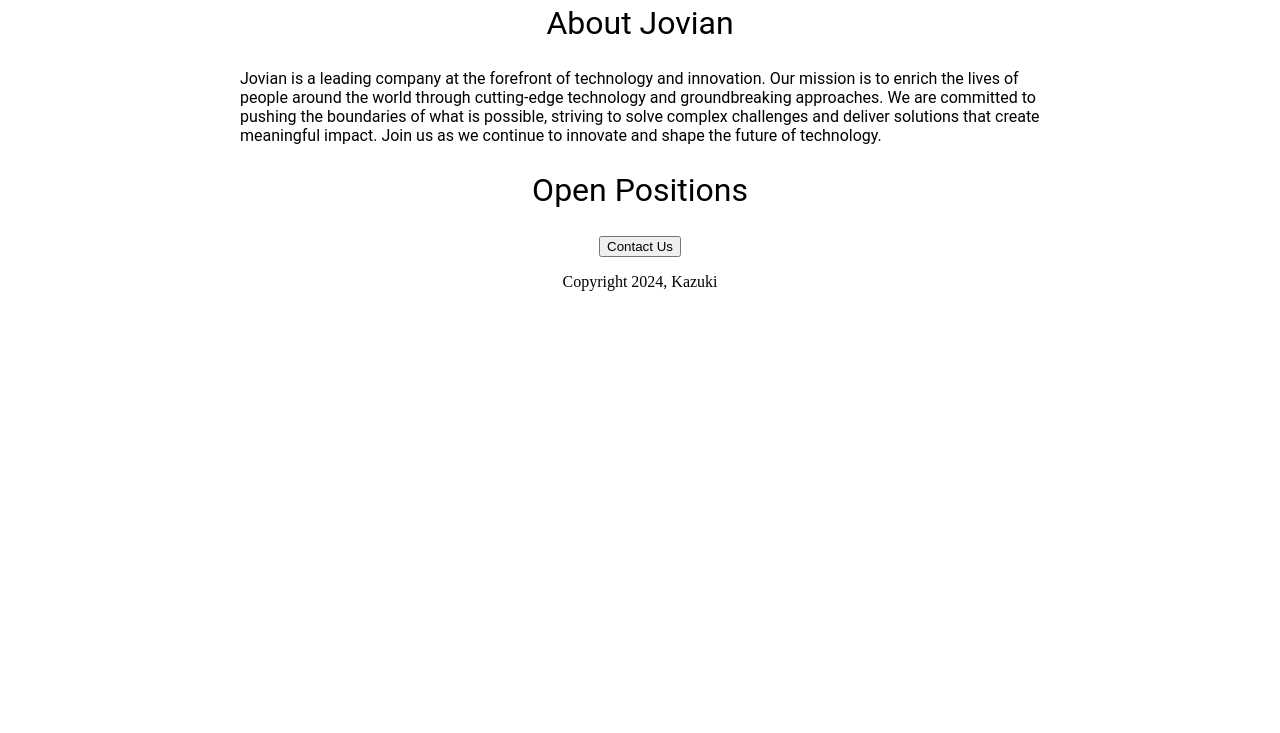
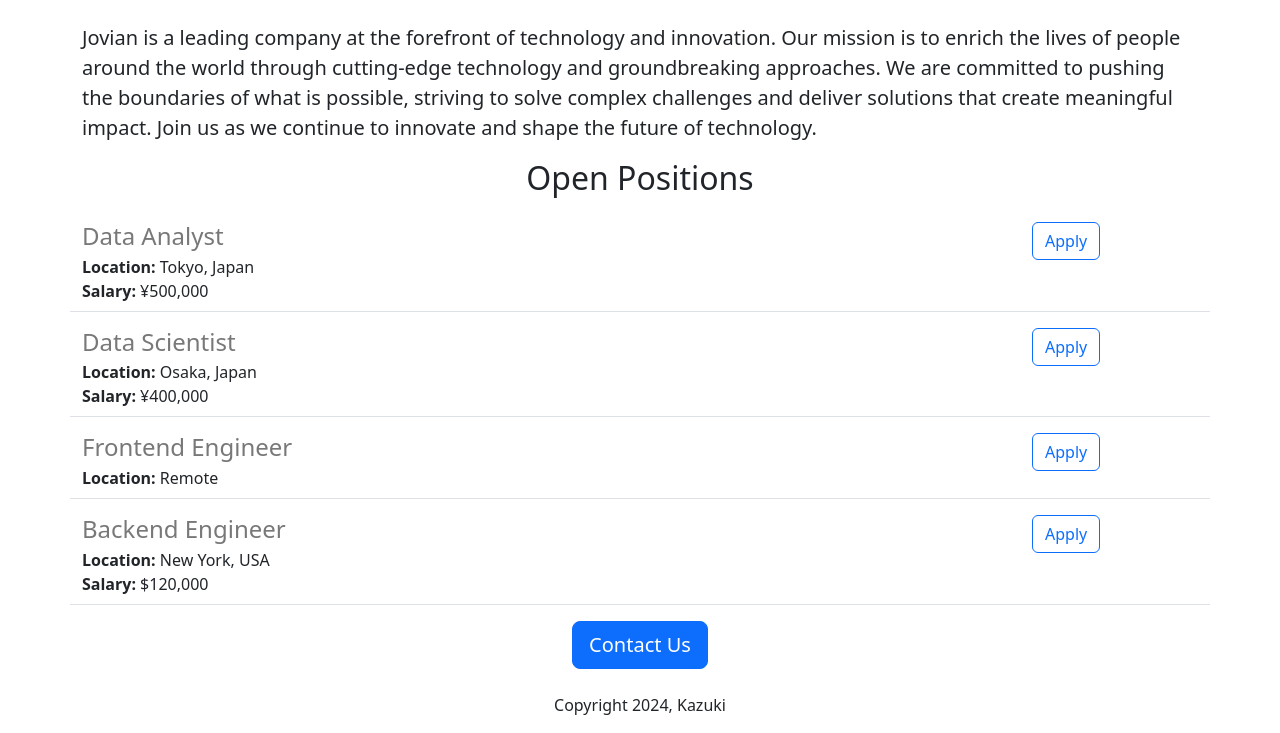
Before and after one commit to setouchi-h/jovian-careers-website, a Flask app: page / in a window 1280 px wide. Shown: the part 487-1220 px from the top of the page. Before the commit the page ends 778 px from the top, so only its background shows below. Run offline with Flask 3, Linux system fonts and the light colour scheme.

Commit message:
update: html and css

```diff
--- a/app.py
+++ b/app.py
@@ -1,12 +1,42 @@
-from flask import Flask, render_template
+from flask import Flask, jsonify, render_template
 
 app = Flask(__name__)
-print(__name__)
+
+JOBS = [
+    {
+        'id': 1,
+        'title': 'Data Analyst',
+        'location': 'Tokyo, Japan',
+        'salary': '¥500,000',
+    },
+    {
+        'id': 2,
+        'title': 'Data Scientist',
+        'location': 'Osaka, Japan',
+        'salary': '¥400,000',
+    },
+    {
+        'id': 3,
+        'title': 'Frontend Engineer',
+        'location': 'Remote',
+    },
+    {
+        'id': 4,
+        'title': 'Backend Engineer',
+        'location': 'New York, USA',
+        'salary': '$120,000',
+    },
+]
 
 
 @app.route('/')
 def hello_world():
-    return render_template('home.html')
+    return render_template('home.html', jobs=JOBS, company_name='Jovian')
+
+
+@app.route('/api/jobs')
+def list_jobs():
+    return jsonify(JOBS)
 
 
 if __name__ == '__main__':
--- a/templates/home.html
+++ b/templates/home.html
@@ -1,9 +1,17 @@
 <!DOCTYPE html>
-<html>
+<html lang="en">
   <head>
+    <meta charset="utf-8" />
+    <meta name="viewport" content="width=device-width, initial-scale=1" />
     <title>Jovian Careers</title>
+    <link
+      href="https://cdn.jsdelivr.net/npm/bootstrap@5.3.0/dist/css/bootstrap.min.css"
+      rel="stylesheet"
+      integrity="sha384-9ndCyUaIbzAi2FUVXJi0CjmCapSmO7SnpJef0486qhLnuZ2cdeRhO02iuK6FUUVM"
+      crossorigin="anonymous"
+    />
     <style>
-      h1 {
+      /* h1 {
         font-size: 40px;
         font-family: Roboto;
         font-weight: normal;
@@ -27,7 +35,7 @@
       #container {
         max-width: 800px;
         margin: 0 auto;
-      }
+      } */
 
       #banner {
         width: 100%;
@@ -37,11 +45,16 @@
     </style>
   </head>
   <body>
-    <div id="container">
-      <h1>Jovian Careers</h1>
-      <img id="banner" src="../static/banner.jpg" alt="banner" />
-      <h2>About Jovian</h2>
-      <p class="bodytext">
+    <div class="container">
+      <h1 class="text-center mt-2 mb-4">{{company_name}} Careers</h1>
+      <img
+        id="banner"
+        class="img-fluid"
+        src="../static/banner.jpg"
+        alt="banner"
+      />
+      <h2 class="text-center mt-2 mb-4">About Jovian</h2>
+      <p class="lead">
         Jovian is a leading company at the forefront of technology and
         innovation. Our mission is to enrich the lives of people around the
         world through cutting-edge technology and groundbreaking approaches. We
@@ -51,11 +64,11 @@
         technology.
       </p>
 
-      <h2>Open Positions</h2>
-      <p class="bodytext"></p>
-      <div style="text-align: center">
-        <button>Contact Us</button>
-        <p>Copyright 2024, Kazuki</p>
+      <h2 class="text-center mt-2 mb-4">Open Positions</h2>
+      <div>{% for job in jobs %} {% include 'jobitem.html' %} {% endfor %}</div>
+      <div class="text-center">
+        <button class="btn btn-primary btn-lg">Contact Us</button>
+        <p class="mt-4">Copyright 2024, Kazuki</p>
       </div>
     </div>
   </body>
--- /dev/null
+++ b/templates/jobitem.html
@@ -0,0 +1,14 @@
+<div class="border-bottom row" style="margin-bottom: 16px; padding-bottom: 8px">
+  <div class="col-10">
+    <h4 style="color: rgb(120, 120, 120); margin-bottom: 4px">
+      {{job['title']}}
+    </h4>
+    <div><b> Location:</b> {{job['location']}}</div>
+    {% if 'salary' in job %}
+    <div><b> Salary:</b> {{job['salary']}}</div>
+    {% endif %}
+  </div>
+  <div class="col-2">
+    <button type="button" class="btn btn-outline-primary">Apply</button>
+  </div>
+</div>
```
